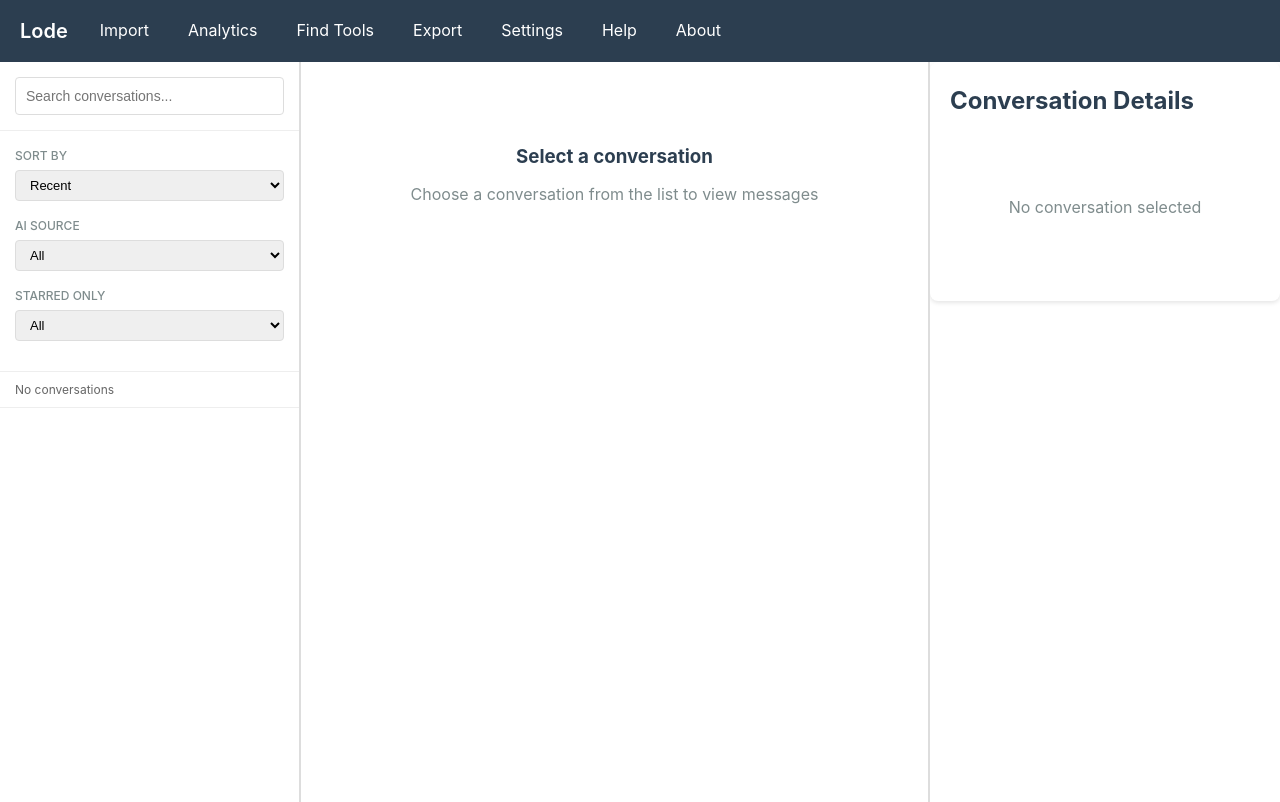
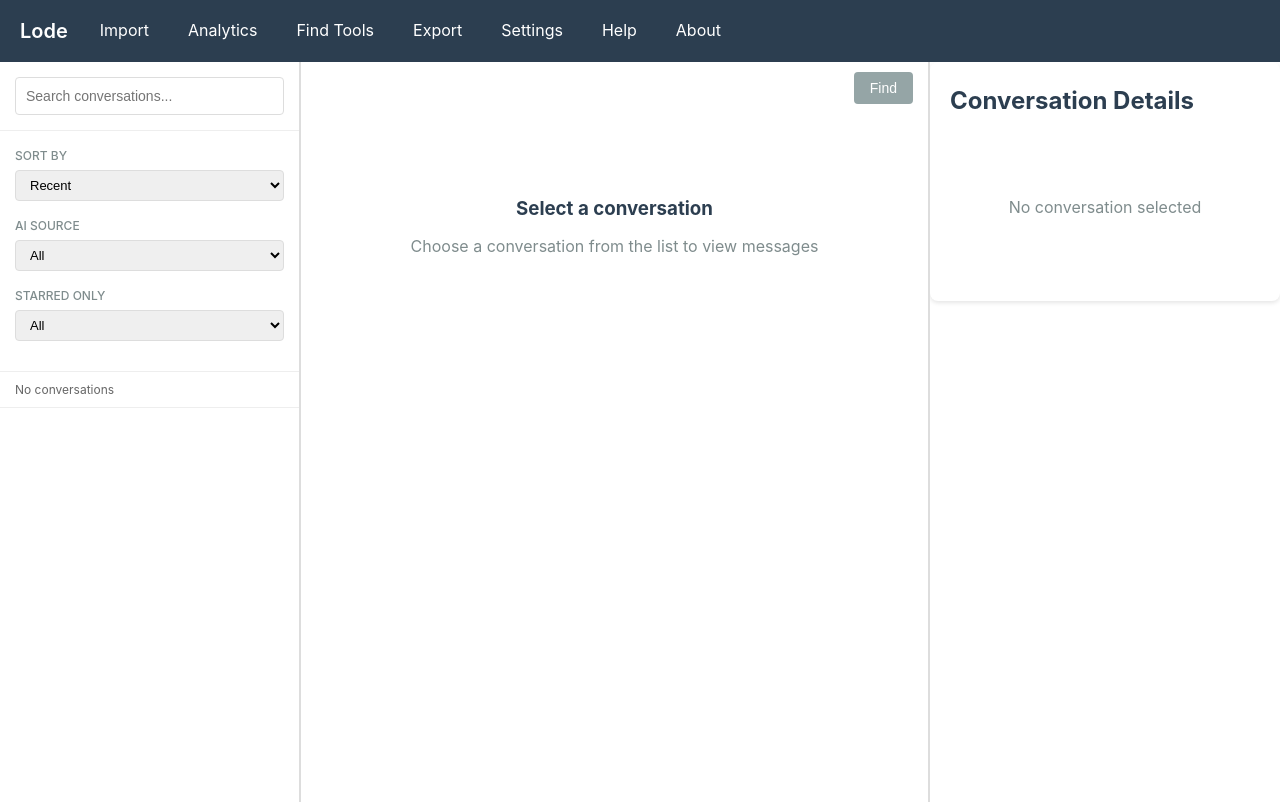
Before and after one commit to fox4snce/lode, a Python web app: template templates/main.html in a window 1280 px wide. Run offline with Jinja, Linux system fonts and the light colour scheme; the template is opened without the code that fills it, so the values that code supplies are empty; some libraries are stand-ins or nearby versions.

Commit message:
fix: Wire in-app find init + add Find button and fallback shortcuts

```diff
--- a/templates/main.html
+++ b/templates/main.html
@@ -79,6 +79,9 @@
                 <span id="find-count" class="find-count"></span>
                 <button id="find-close" class="find-btn-close" title="Close (Esc)">×</button>
             </div>
+        </div>
+        <div id="find-toolbar" style="display: flex; justify-content: flex-end; padding: 10px 15px;">
+            <button id="find-open" class="btn btn-secondary" type="button" title="Find in conversation (Ctrl+F)">Find</button>
         </div>
         <div class="message-view" id="message-view">
             <div class="empty-state">
@@ -532,7 +535,7 @@ function openExportsFolder(filePath) {
 (function() {
     'use strict';
 
-    let findBar, findInput, findPrev, findNext, findClose, findCount;
+    let findBar, findInput, findPrev, findNext, findClose, findCount, findOpen, findToolbar;
     let matches = [];
     let currentMatchIndex = -1;
     let searchTerm = '';
@@ -666,12 +669,14 @@ function openExportsFolder(filePath) {
 
     function showFindBar() {
         findBar.style.display = 'flex';
+        if (findToolbar) findToolbar.style.display = 'none';
         findInput.focus();
         findInput.select();
     }
 
     function hideFindBar() {
         findBar.style.display = 'none';
+        if (findToolbar) findToolbar.style.display = 'flex';
         clearHighlights();
         searchTerm = '';
         matches = [];
@@ -680,6 +685,12 @@ function openExportsFolder(filePath) {
     }
 
     function setupEventListeners() {
+        if (findOpen) {
+            findOpen.addEventListener('click', function() {
+                showFindBar();
+            });
+        }
+
         findInput.addEventListener('input', function(e) {
             searchTerm = e.target.value;
             highlightMatches(searchTerm);
@@ -703,9 +714,20 @@ function openExportsFolder(filePath) {
             }
         });
 
-        // Ctrl+F to show find bar
+        // Keyboard shortcuts (note: some embedded webviews intercept Ctrl+F; provide fallbacks)
         document.addEventListener('keydown', function(e) {
-            if ((e.ctrlKey || e.metaKey) && e.key === 'f') {
+            const key = (e.key || '').toLowerCase();
+
+            // F3 / Shift+F3: next/prev match
+            if (key === 'f3') {
+                e.preventDefault();
+                if (findBar && findBar.style.display === 'none') showFindBar();
+                if (e.shiftKey) navigatePrev(); else navigateNext();
+                return;
+            }
+
+            // Ctrl+F / Cmd+F: open find (best effort)
+            if ((e.ctrlKey || e.metaKey) && !e.altKey && !e.shiftKey && key === 'f') {
                 e.preventDefault();
                 if (findBar && findBar.style.display === 'none') {
                     showFindBar();
@@ -713,8 +735,26 @@ function openExportsFolder(filePath) {
                     findInput.focus();
                     findInput.select();
                 }
+                return;
             }
-        });
+
+            // Ctrl+Shift+F: explicit in-app find (fallback if Ctrl+F is swallowed by the host)
+            if ((e.ctrlKey || e.metaKey) && !e.altKey && e.shiftKey && key === 'f') {
+                e.preventDefault();
+                showFindBar();
+                return;
+            }
+
+            // "/" opens find when not typing in an input/textarea
+            if (!e.ctrlKey && !e.metaKey && !e.altKey && key === '/') {
+                const tag = (document.activeElement && document.activeElement.tagName) ? document.activeElement.tagName.toLowerCase() : '';
+                const isTyping = tag === 'input' || tag === 'textarea' || (document.activeElement && document.activeElement.isContentEditable);
+                if (!isTyping) {
+                    e.preventDefault();
+                    showFindBar();
+                }
+            }
+        }, true);
 
         // Re-run search when messages are loaded via HTMX
         document.body.addEventListener('htmx:afterSwap', function(event) {
@@ -723,6 +763,29 @@ function openExportsFolder(filePath) {
                 setTimeout(() => highlightMatches(searchTerm), 100);
             }
         });
+    }
+
+    function initFindBar() {
+        findBar = document.getElementById('find-bar');
+        findToolbar = document.getElementById('find-toolbar');
+        findOpen = document.getElementById('find-open');
+        findInput = document.getElementById('find-input');
+        findPrev = document.getElementById('find-prev');
+        findNext = document.getElementById('find-next');
+        findClose = document.getElementById('find-close');
+        findCount = document.getElementById('find-count');
+
+        // If DOM isn’t ready yet, retry shortly.
+        if (!findBar || !findToolbar || !findInput || !findPrev || !findNext || !findClose || !findCount) {
+            setTimeout(initFindBar, 50);
+            return;
+        }
+
+        // Start with toolbar visible (find bar hidden)
+        findBar.style.display = 'none';
+        findToolbar.style.display = 'flex';
+
+        setupEventListeners();
     }
 
     // Initialize on DOM ready
```
